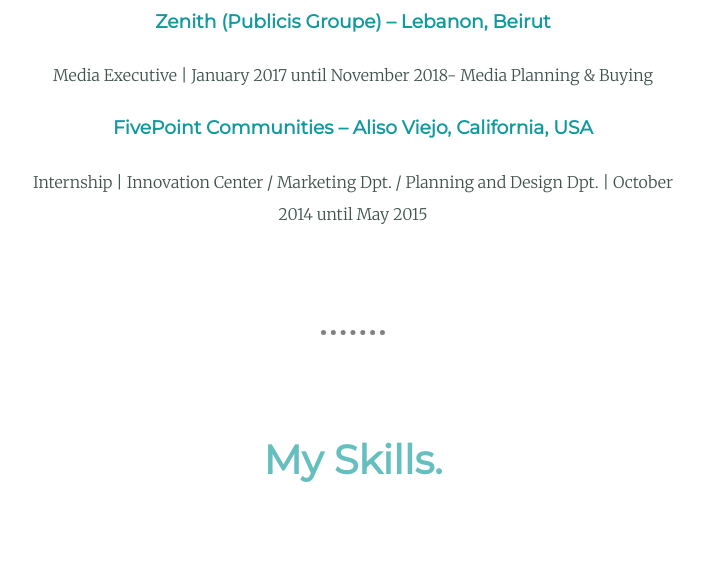
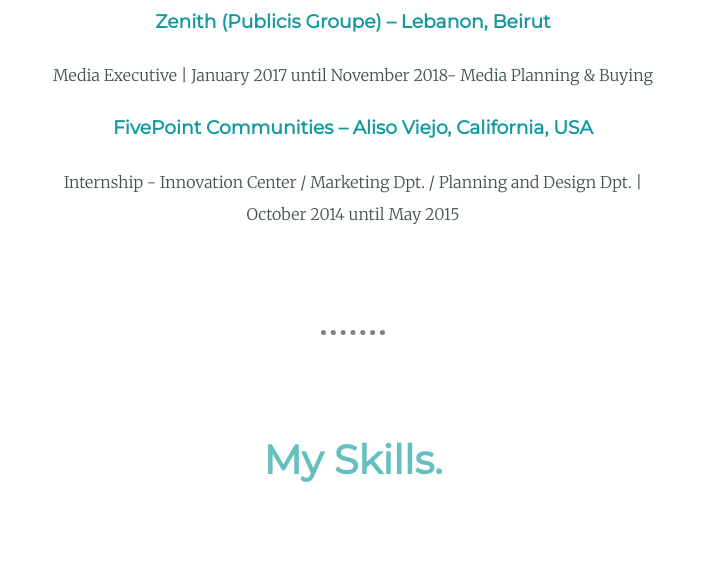
Before and after one commit to Ramiamhaz/cv, a plain HTML site: page index.html in a window 1280 px wide. Shown: the part 2665-3227 px from the top of the page, without its empty margins (287-991 px from the left). Drawn offline with Linux system fonts and the light colour scheme.

Commit message:
Update 3

```diff
--- a/index.html
+++ b/index.html
@@ -62,7 +62,7 @@
         </div>
         <div class="experience-row">
           <h3>FivePoint Communities – Aliso Viejo, California, USA</h3>
-          <p>Internship | Innovation Center / Marketing Dpt. / Planning and Design Dpt. | October 2014 until May 2015</p>
+          <p>Internship - Innovation Center / Marketing Dpt. / Planning and Design Dpt. | October 2014 until May 2015</p>
         </div>
       </div>
 
```
